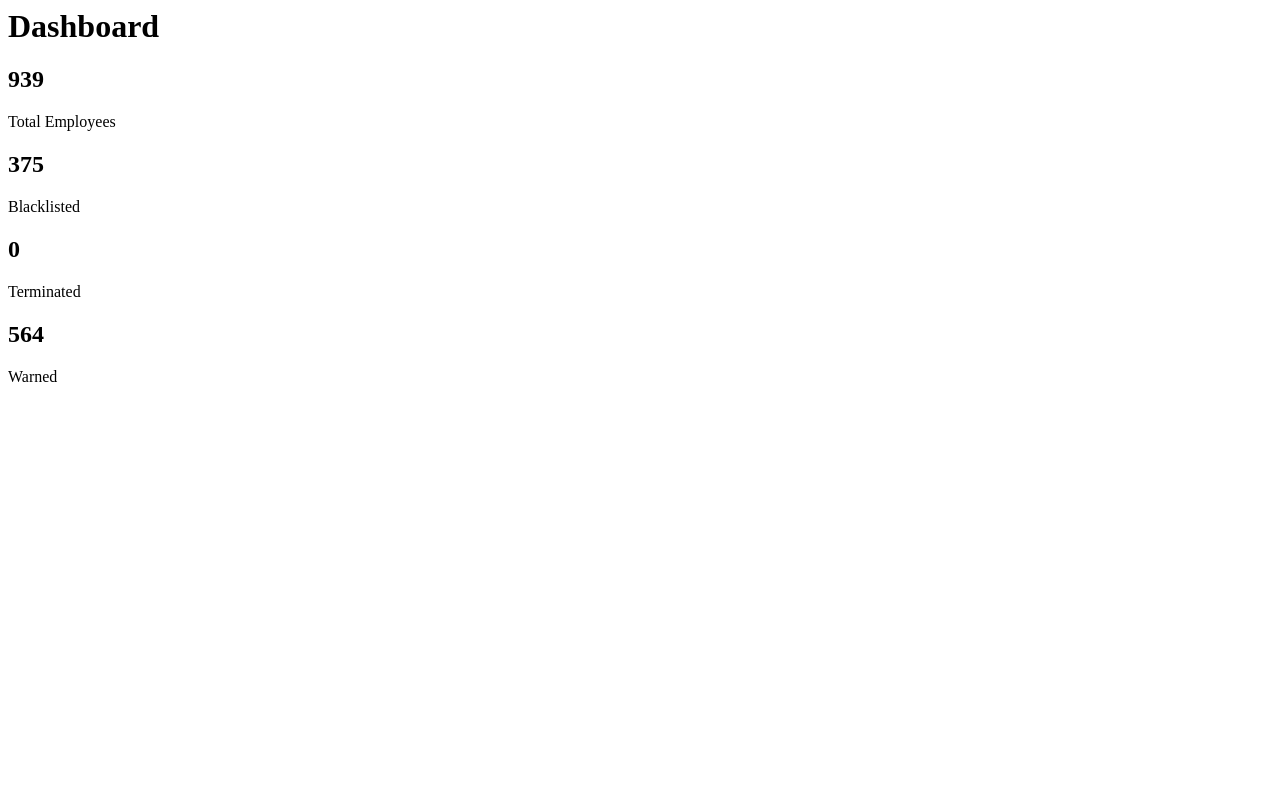
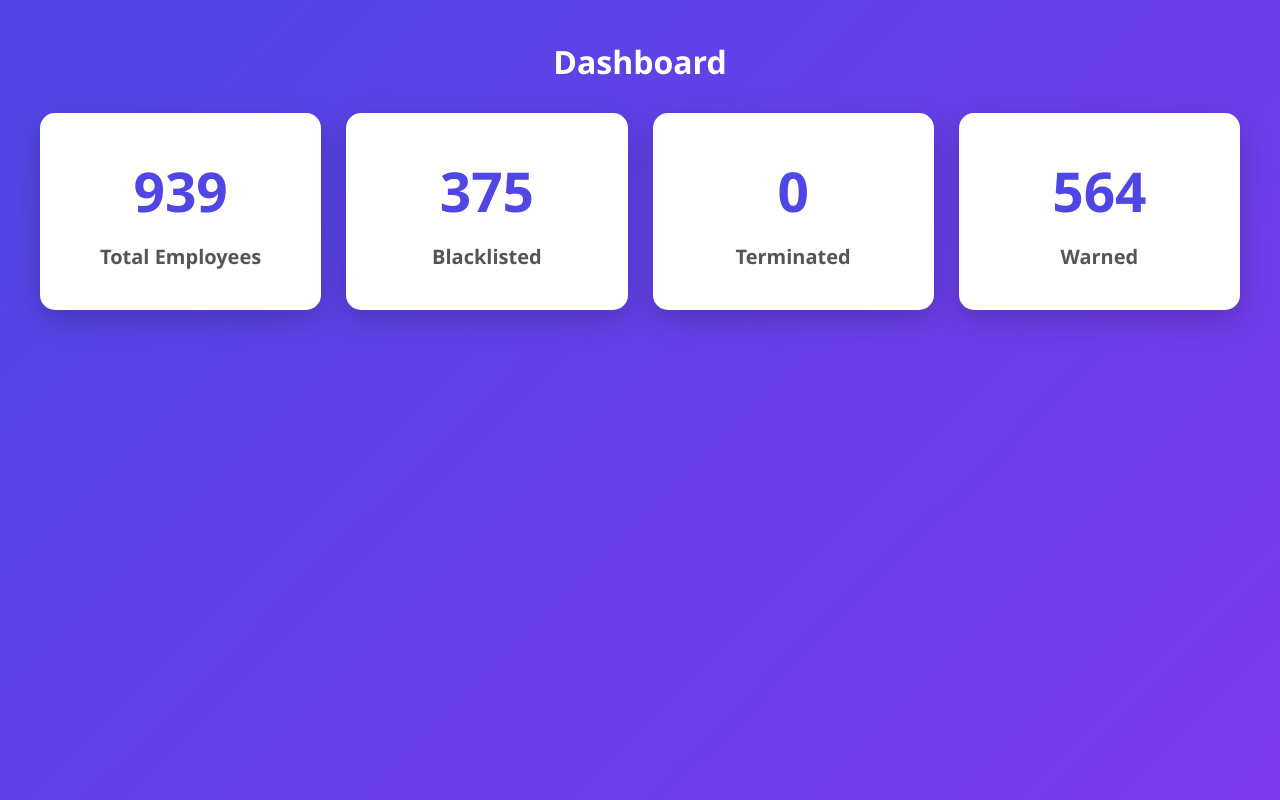
Before and after one commit to itsmejeetk3610-droid/SLP-Blacklist-Tracker, a plain HTML site: page index.html in a window 1280 px wide. Drawn offline with Linux system fonts and the light colour scheme.

Commit message:
Update index.html

```diff
--- a/index.html
+++ b/index.html
@@ -1,3 +1,15 @@
+<!DOCTYPE html>
+<html lang="en">
+<head>
+    <meta charset="UTF-8">
+    <meta name="viewport" content="width=device-width, initial-scale=1.0">
+    <title>SLP Dashboard</title>
+
+    <!-- CSS File -->
+    <link rel="stylesheet" href="style.css">
+</head>
+<body>
+
 <h1>Dashboard</h1>
 
 <div class="cards">
@@ -23,3 +35,8 @@
     </div>
 
 </div>
+
+<script src="script.js"></script>
+
+</body>
+</html>
```
